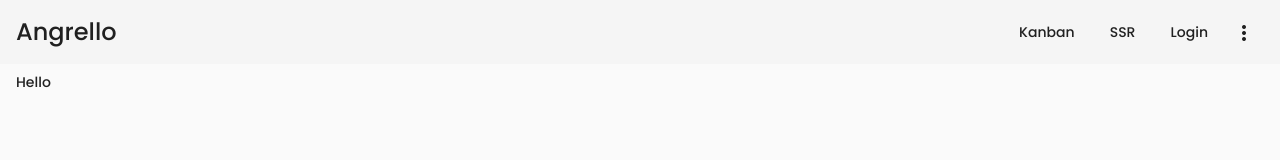
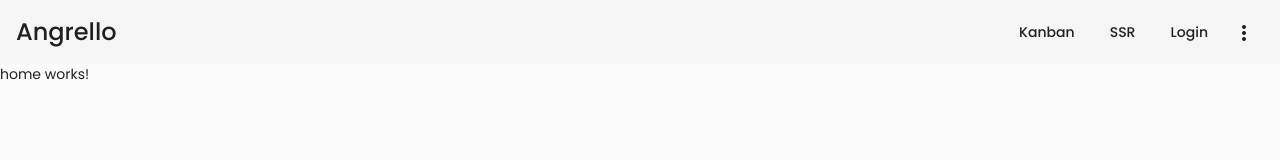
Before and after one commit to leanardos/angrello, an Angular app: page / in a window 1280 px wide. Shown: the top 160 px of the page. Built offline with nearby package versions, Linux system fonts and the light colour scheme.

Commit message:
routing added for the components

```diff
--- a/src/app/app-routing.module.ts
+++ b/src/app/app-routing.module.ts
@@ -1,8 +1,10 @@
 import { NgModule } from '@angular/core';
-import { Routes, RouterModule } from '@angular/router';
+import { RouterModule, Routes } from '@angular/router';
+import { HomeComponent } from './home/home.component';
 
-
-const routes: Routes = [];
+const routes: Routes = [
+  { path: '', component: HomeComponent }
+];
 
 @NgModule({
   imports: [RouterModule.forRoot(routes)],
--- a/src/app/app.component.html
+++ b/src/app/app.component.html
@@ -1,7 +1,3 @@
 <app-shell-navigation>
-
-    <button mat-button>Hello</button>
-
     <router-outlet></router-outlet>
-
 </app-shell-navigation>
```
Also changed, not shown: src/app/app.module.ts (+9 -1 lines).
